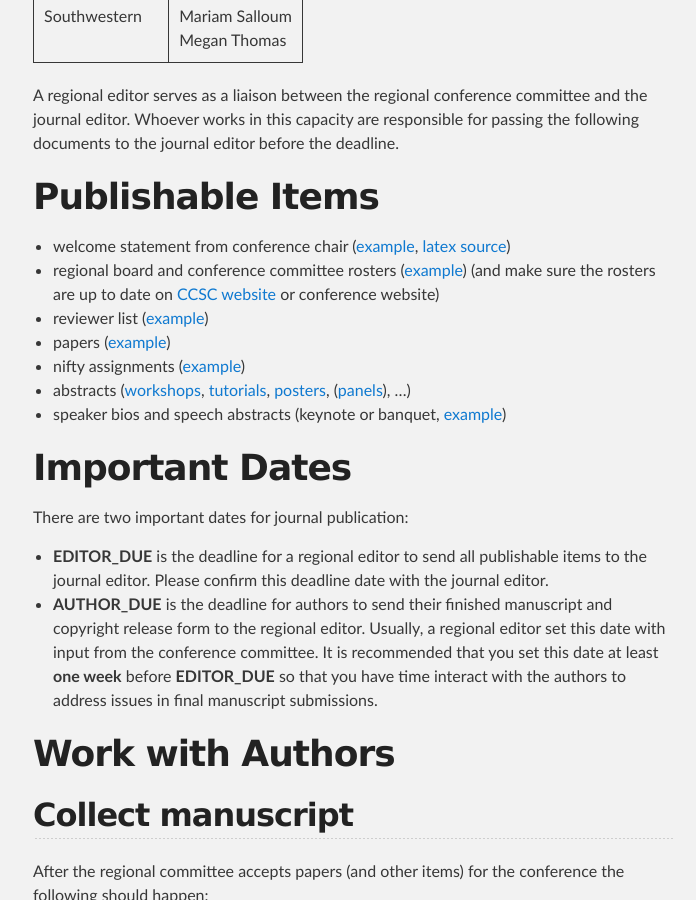
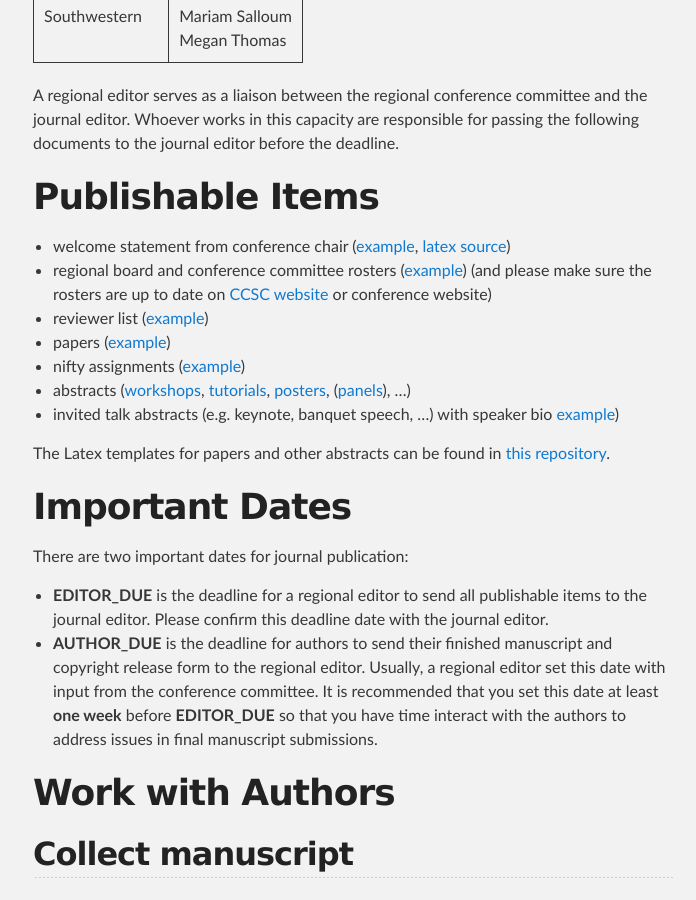
Before and after one commit to ccsc-journal/ccsc-editor, a Jekyll site: the page built from docs/editors.md, in a window 1280 px wide and 900 px high, scrolled down 1073 px. Shown: the whole window, without its empty margins (287-983 px from the left). Built offline with Jekyll 4.4.1, drawn with Linux system fonts in a browser that asks for light colours.

Commit message:
rename speech to invited talk

```diff
--- a/docs/editors.md
+++ b/docs/editors.md
@@ -31,7 +31,7 @@ passing the following documents to the journal editor before the deadline.
 
 # Publishable Items
 * welcome statement from conference chair ([example](samples/welcome.pdf), [latex source](samples/welcome.tex))
-* regional board and conference committee rosters ([example](samples/committees.txt)) (and make sure the rosters are
+* regional board and conference committee rosters ([example](samples/committees.txt)) (and please make sure the rosters are
 up to date on [CCSC website ](http://www.ccsc.org/regions/) or conference website)
 * reviewer list ([example](samples/reviewers.txt))
 * papers ([example](samples/paper.pdf))
@@ -39,8 +39,10 @@ up to date on [CCSC website ](http://www.ccsc.org/regions/) or conference websit
 * abstracts ([workshops](samples/workshop_abstract.pdf),
   [tutorials](samples/tutorial_abstract.pdf),
   [posters](samples/poster_abstract.pdf), ([panels](samples/panel.pdf)), ...)
-* speaker bios and speech abstracts (keynote or banquet,
+* invited talk abstracts (e.g. keynote, banquet speech, ...) with speaker bio
   [example](samples/speech_abstract.pdf))
+
+The Latex templates for papers and other abstracts can be found in [this repository](https://github.com/lubaochuan/ccsc-editor).
 
 # Important Dates
 There are two important dates for journal publication:
```
